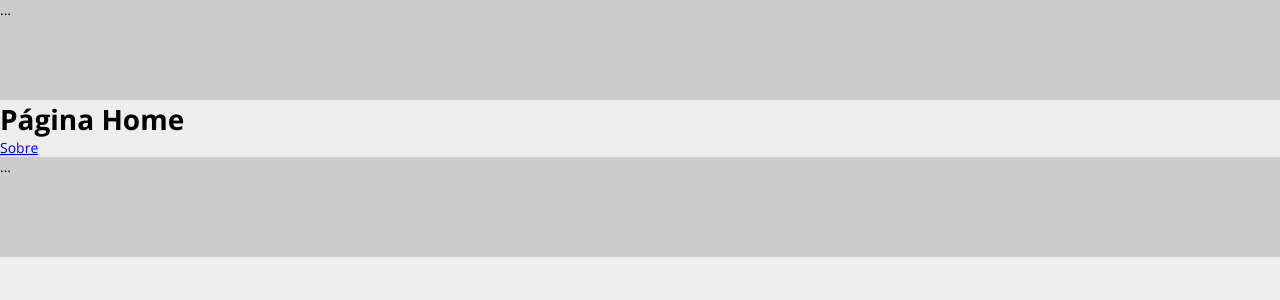
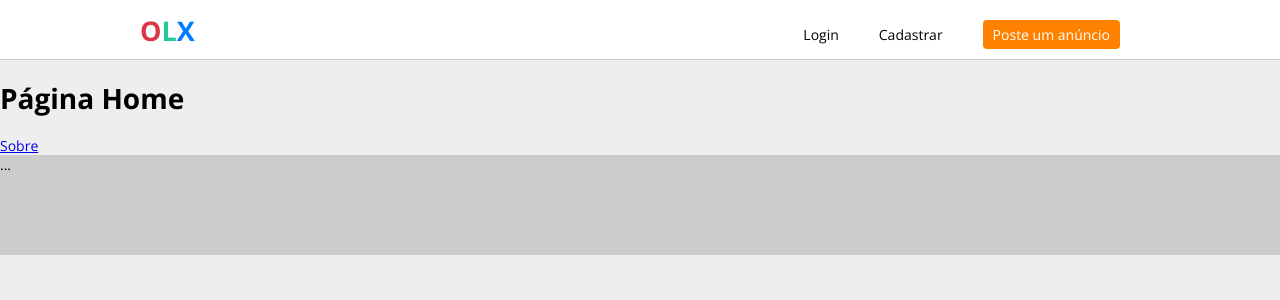
Before and after one commit to Luan-Farias/olx-clone, a React (Create React App) app: page / in a window 1280 px wide. Shown: the top 300 px of the page. Built offline with nearby package versions, Linux system fonts and the light colour scheme.

Commit message:
Header was made

```diff
--- a/package.json
+++ b/package.json
@@ -7,6 +7,7 @@
     "@testing-library/react": "^9.3.2",
     "@testing-library/user-event": "^7.1.2",
     "axios": "^0.19.2",
+    "js-cookie": "^2.2.1",
     "react": "^16.13.1",
     "react-dom": "^16.13.1",
     "react-redux": "^7.2.0",
--- a/src/components/partials/Header/index.js
+++ b/src/components/partials/Header/index.js
@@ -1,10 +1,61 @@
 import React from 'react';
 import { HeaderArea } from './styles';
+import { Link } from "react-router-dom";
 
-const Header = () => (
-    <HeaderArea>
-        ...
-    </HeaderArea>
-);
+import { isLogged } from '../../../helpers/AuthHandler';
+
+const Header = () => {
+    const logged = isLogged();
+    return (
+        <HeaderArea>
+            <div className="container">
+                <div className="logo">
+                    <Link to="/">
+                        <span className="logo-0">O</span>
+                        <span className="logo-1">L</span>
+                        <span className="logo-2">X</span>
+                    </Link>
+                </div>
+                <nav>
+                    <ul>
+                        {logged &&
+                        <>
+                            <li>
+                                <Link to="/my-account">Minha Conta</Link>
+                            </li>
+
+                            <li>
+                                <Link to="/logout">Sair</Link>
+                            </li>
+
+                            <li>
+                                <Link to="/post-an-ad"
+                                className="button">Poste um anúncio</Link>
+                            </li>
+                        </>
+                        }
+
+                        {!logged &&
+                        <>
+                            <li>
+                                <Link to="/signin">Login</Link>
+                            </li>
+
+                            <li>
+                                <Link to="/signup">Cadastrar</Link>
+                            </li>
+
+                            <li>
+                                <Link to="/signin"
+                                className="button">Poste um anúncio</Link>
+                            </li>
+                        </>
+                        }
+                    </ul>
+                </nav>
+            </div>
+        </HeaderArea>
+    );
+}
 
 export default Header;
--- a/src/components/partials/Header/styles.js
+++ b/src/components/partials/Header/styles.js
@@ -1,6 +1,83 @@
 import styled from 'styled-components';
 
 export const HeaderArea = styled.div`
-  height: 100px;
-  background-color: #CCC;
+background-color: #FFF;
+height: 60px;
+border-bottom: 1px solid #CCC;
+
+.container {
+  max-width: 1000px;
+  margin: auto;
+  display: flex;
+}
+
+a {
+  text-decoration: none;
+}
+
+.logo {
+  flex: 1;
+  display: flex;
+  align-items: center;
+  height: 60px;
+
+  .logo-0,
+  .logo-1,
+  .logo-2 {
+    font-size: 27px;
+    font-weight: bold;
+  }
+
+  .logo-0 {
+    color: #dc3545;
+  }
+
+  .logo-1 {
+    color: #20c997;;
+  }
+
+  .logo-2 {
+    color: #007bff;
+  }
+}
+
+nav {
+  display: flex;
+  align-items: center;
+
+  ul, li {
+    list-style: none;
+  }
+
+  ul {
+    display: flex;
+    align-items: center;
+    height: 40px;
+  }
+
+  li {
+    margin-left: 20px;
+    margin-right: 20px;
+
+    a {
+      color: #000;
+      font-size: 14px;
+
+      &:hover {
+        color: #999;
+      }
+
+      &.button {
+        background-color: #FF8100;
+        border-radius: 4px;
+        color: #FFF;
+        padding: 5px 10px;
+
+        &:hover {
+          background-color: #E57706;
+        }
+      }
+    }
+  }
+}
 `;
--- /dev/null
+++ b/src/helpers/AuthHandler.js
@@ -0,0 +1,7 @@
+import Cookies from 'js-cookie';
+
+export const isLogged = () => {
+    let token = Cookies.get('token');
+
+    return token? true : false;
+}
--- /dev/null
+++ b/src/pages/NotFound/index.js
@@ -0,0 +1,11 @@
+import React from 'react';
+import { Link } from "react-router-dom";
+const NotFound = () => (
+    <div>
+        <h1>Pagína não encontrada</h1>
+
+        <Link to="/">Voltar para HOME</Link>
+    </div>
+);
+
+export default NotFound;
--- a/src/routes.js
+++ b/src/routes.js
@@ -3,12 +3,13 @@
 
 import Home from './pages/Home';
 import About from './pages/About';
+import NotFound from './pages/NotFound';
 
 const Routes = () => (
         <Switch>
             <Route exact path="/" component={Home} />
             <Route exact path="/about" component={About} />
-            <Route path="*" component={() => <h1>Error 404 - Page not found</h1>} />
+            <Route component={NotFound} />
         </Switch>
 );
 
--- a/src/style.js
+++ b/src/style.js
@@ -2,15 +2,13 @@
 
 export default createGlobalStyle`
     *{
-        margin: 0;
-        padding: 0;
-        outline: 0;
         box-sizing: border-box;
     }
     body{
         font-size: 14px;
         font-family: 'Open Sans', sans-serif;
         background-color: #EEE;
+        margin: 0;
         text-rendering: optimizeLegibility;
         -webkit-font-smoothing: antialiased;
     }
```
Also changed, not shown: src/assets/images/menu-button.png (added), 1 other file (tests, documents, lock files or other folders).
